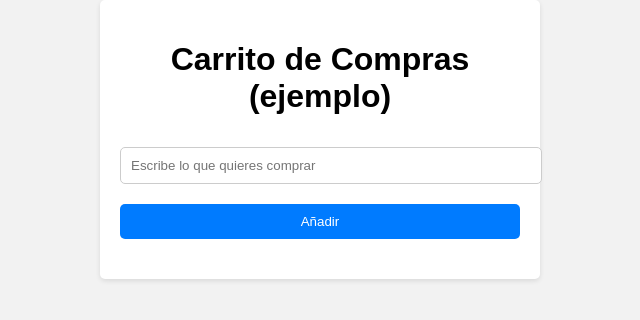
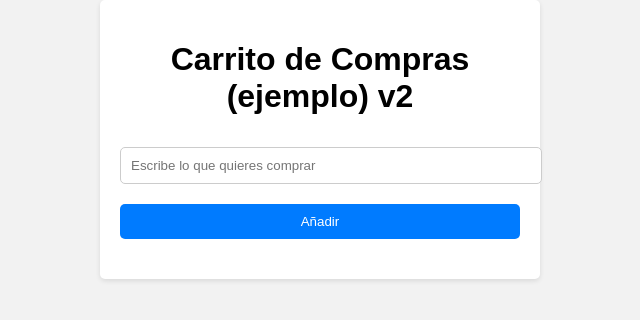
Before and after one commit to jerh56/carrito, a plain HTML site: page index.html in a window 1280 px wide. Shown: the whole page, without its empty margins (320-960 px from the left). Drawn offline with Linux system fonts and the light colour scheme.

Commit message:
Updated index.html

```diff
--- a/index.html
+++ b/index.html
@@ -61,7 +61,7 @@
 </head>
 <body>
   <div class="container">
-    <h1>Carrito de Compras (ejemplo)</h1>
+    <h1>Carrito de Compras (ejemplo) v2</h1>
     <input type="text" id="itemInput" placeholder="Escribe lo que quieres comprar">
     <button id="addItemBtn">Añadir</button>
     <ul id="itemList"></ul>
```
